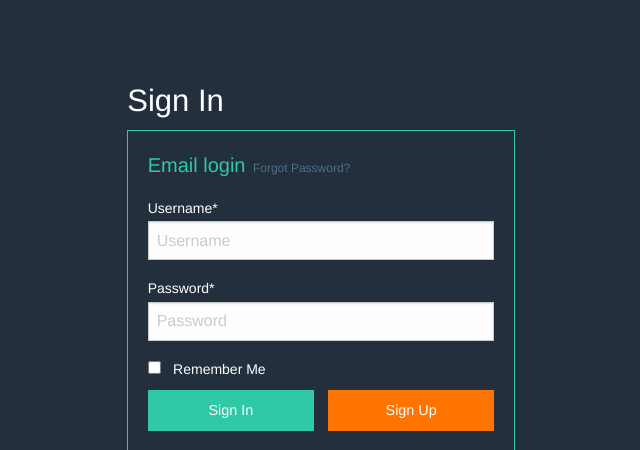
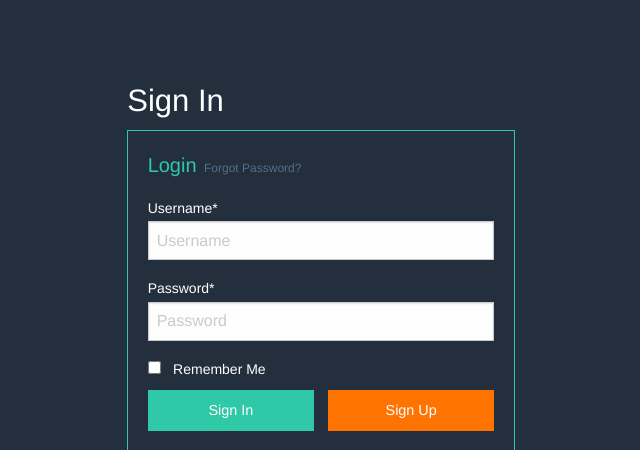
Before and after one commit to SaturDJang/warp, a Django app: a page that uses warp/templates/account/login.html in a window 1280 px wide. Shown: the part 64-514 px from the top of the page, without its empty margins (319-959 px from the left). Run offline with Django 3.2, Linux system fonts and the light colour scheme; style sheets or scripts are compiled from the project's sources; parts of the project's set-up code (start-up, migrations or seed data) failed here and were passed over; some libraries are stand-ins or nearby versions.

Commit message:
Add class on email confirm and Fix typo

```diff
--- a/warp/templates/account/email_confirm.html
+++ b/warp/templates/account/email_confirm.html
@@ -17,7 +17,7 @@
 
 <form method="post" action="{% url 'account_confirm_email' confirmation.key %}">
 {% csrf_token %}
-    <button class="btn btn-primary" type="submit">{% trans 'Confirm' %}</button>
+    <button class="button secondaryAction" type="submit">{% trans 'Confirm' %}</button>
 </form>
 
 {% else %}
--- a/warp/templates/account/login.html
+++ b/warp/templates/account/login.html
@@ -24,7 +24,7 @@
       {% endif %}
 
       <div class="login-title-wrapper">
-        <span class="login-title">{% trans 'Email login' %}</span>
+        <span class="login-title">{% trans 'Login' %}</span>
         <a class="forgot-pass secondaryAction" href="{% url 'account_reset_password' %}">{% trans "Forgot Password?" %}</a>
       </div>
 
```
Also changed, not shown: presentation/tests.py (line endings or trailing spaces).
